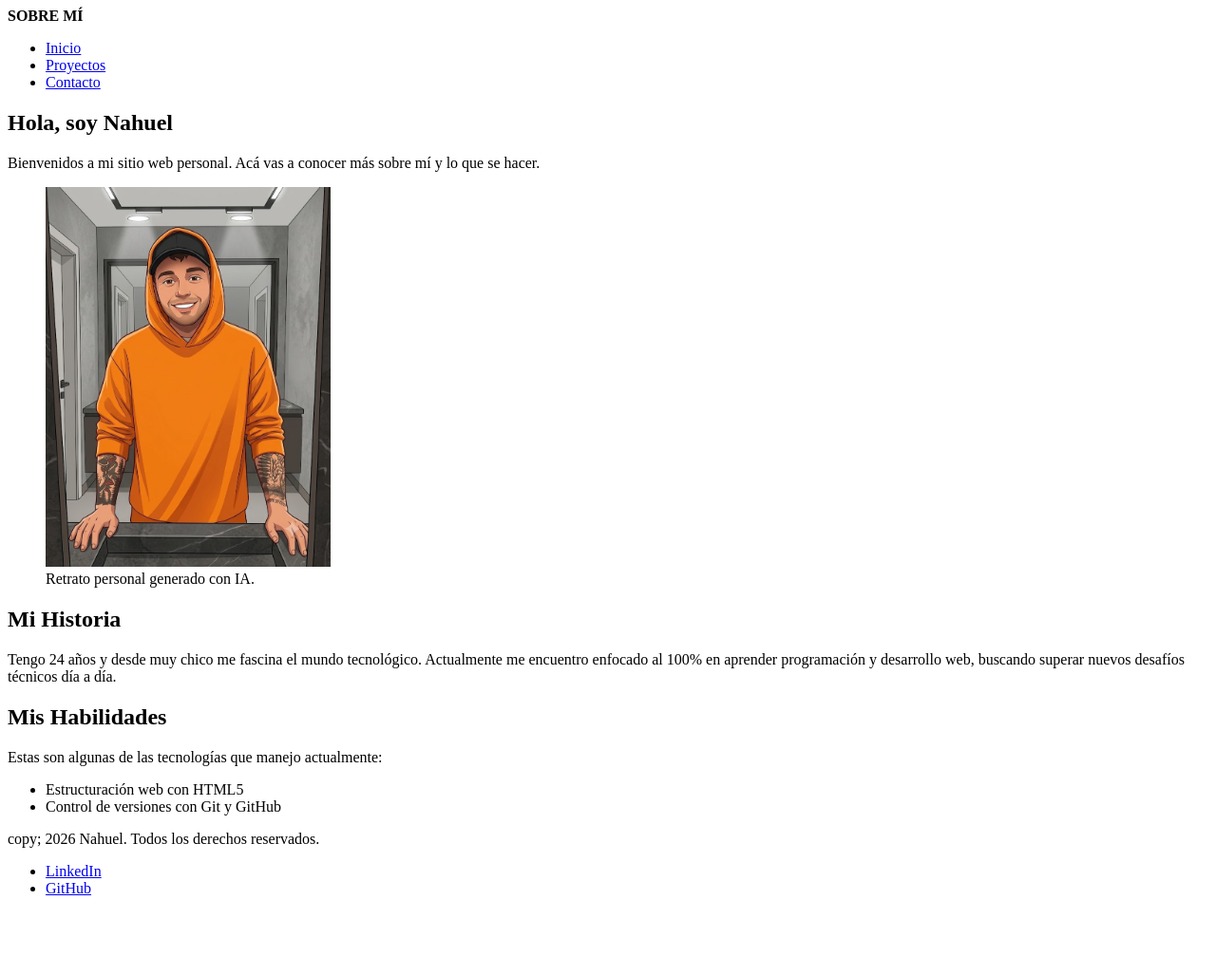
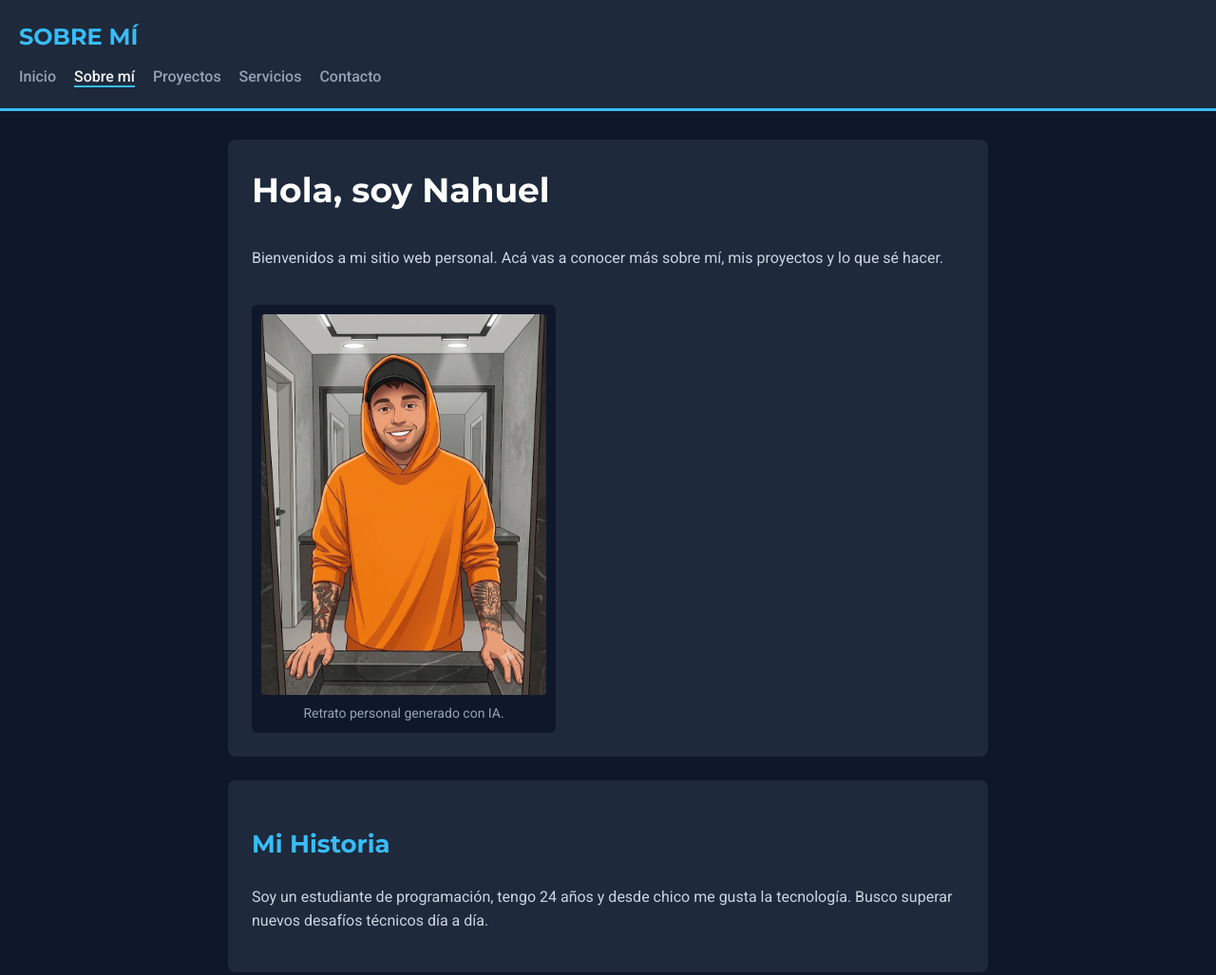
Before and after one commit to NahuelC3/Proyecto-html, a plain HTML site: page pages/sobre-mi.html in a window 1280 px wide. Shown: the top 1027 px of the page at 95% size. Before the commit the page ends 961 px from the top, so only its background shows below. Drawn offline with Linux system fonts and the light colour scheme.

```diff
--- a/pages/sobre-mi.html
+++ b/pages/sobre-mi.html
@@ -1,51 +1,56 @@
 <!DOCTYPE html>
-<html lang="es"> <head>
+<html lang="es">
+<head>
     <meta charset="UTF-8">
     <meta name="viewport" content="width=device-width, initial-scale=1.0">
     <title>Sobre Mí - Nahuel</title>
+    <link rel="stylesheet" href="../styles/styles.css">
+    <link rel="preconnect" href="https://fonts.googleapis.com">
+    <link rel="preconnect" href="https://fonts.gstatic.com" crossorigin>
+    <link href="https://fonts.googleapis.com/css2?family=Montserrat:wght@400;700&family=Roboto:wght@400;500&display=swap" rel="stylesheet">
 </head>
-<body> <header>
-        <strong>SOBRE MÍ</strong>
+<body class="body-site">
+
+    <header class="header-site">
+        <strong class="logo">SOBRE MÍ</strong>
         <nav>
-            <ul>
-                <li><a href="../index.html">Inicio</a></li>
-                <li><a href="proyectos.html">Proyectos</a></li>
-                <li><a href="contacto.html">Contacto</a></li>
+            <ul class="nav-list">
+                <li><a class="nav-link" href="../index.html">Inicio</a></li>
+                <li><a class="nav-link active" href="sobre-mi.html">Sobre mí</a></li>
+                <li><a class="nav-link" href="proyectos.html">Proyectos</a></li>
+                <li><a class="nav-link" href="servicios.html">Servicios</a></li>
+                <li><a class="nav-link" href="contacto.html">Contacto</a></li>
             </ul>
         </nav>
     </header>
 
-    <main>
-        <section>
-            <h1>Hola, soy Nahuel</h1>
-            <p>Bienvenidos a mi sitio web personal. Acá vas a conocer más sobre mí y lo que se hacer.</p>
-
-            <figure>
-                <img src="../images/mi_foto.jpg" alt="Imagen de Nahuel recreada con inteligencia artificial." width="300">
-                <figcaption>Retrato personal generado con IA.</figcaption>
+    <main class="main-content">
+        <section class="section-card">
+            <h1 class="main-title">Hola, soy Nahuel</h1>
+            <p class="text-p">Bienvenidos a mi sitio web personal. Acá vas a conocer más sobre mí, mis proyectos y lo que sé hacer.</p>
+            <figure class="image-container">
+                <img class="site-image" src="../images/mi_foto.jpg" alt="Imagen de Nahuel recreada con inteligencia artificial." width="300">
+                <figcaption class="image-caption">Retrato personal generado con IA.</figcaption>
             </figure>
         </section>
 
-        <section>
-            <h2>Mi Historia</h2>
-    <p>Tengo 24 años y desde muy chico me fascina el mundo tecnológico. Actualmente me encuentro enfocado al 100% en aprender programación y desarrollo web, buscando superar nuevos desafíos técnicos día a día.</p>
-</section>
-        </section> <section>
-            <h2>Mis Habilidades</h2>
-            <p>Estas son algunas de las tecnologías que manejo actualmente:</p>
-            <ul>
+        <section class="section-card">
+            <h2 class="sub-title">Mi Historia</h2>
+            <p class="text-p">Soy un estudiante de programación, tengo 24 años y desde chico me gusta la tecnología. Busco superar nuevos desafíos técnicos día a día.</p>
+        </section>
+
+        <section class="section-card">
+            <h2 class="sub-title">Mis Habilidades</h2>
+            <ul class="skills-list">
                 <li>Estructuración web con HTML5</li>
                 <li>Control de versiones con Git y GitHub</li>
             </ul>
         </section>
     </main>
 
-    <footer>
+    <footer class="footer-site">
         <p>copy; 2026 Nahuel. Todos los derechos reservados.</p>
-        <ul>
-            <li><a href="https://linkedin.com" target="_blank">LinkedIn</a></li>
-            <li><a href="https://github.com" target="_blank">GitHub</a></li>
-        </ul>
     </footer>
 
-</body> </html>
+</body>
+</html>
--- /dev/null
+++ b/styles/styles.css
@@ -0,0 +1,157 @@
+/* ==========================================
+   CONFIGURACIÓN GENERAL Y TIPOGRAFÍA (Google Fonts)
+   ========================================== */
+.body-site {
+    background-color: #0f172a; /* Fondo oscuro primario (Slate) */
+    color: #f1f5f9;            /* Texto gris muy claro para alto contraste */
+    font-family: 'Roboto', sans-serif; /* Tipografía base con fallback genérico */
+    margin: 0;
+    padding: 0;
+    line-height: 1.6;
+}
+
+/* ==========================================
+   CABECERA Y NAVEGACIÓN (Header)
+   ========================================== */
+.header-site {
+    background-color: #1e293b; /* Fondo secundario más claro */
+    padding: 20px;
+    border-bottom: 3px solid #38bdf8; /* Línea de acento Celeste */
+}
+
+.logo {
+    font-family: 'Montserrat', sans-serif;
+    font-size: 24px;
+    color: #38bdf8; /* Color de acento */
+    display: block;
+    margin-bottom: 10px;
+}
+
+.nav-list {
+    list-style: none;
+    padding: 0;
+    margin: 0;
+}
+
+.nav-list li {
+    display: inline-block;
+    margin-right: 15px;
+}
+
+.nav-link {
+    color: #94a3b8;
+    text-decoration: none;
+    font-weight: 500;
+}
+
+/* Estado activo y efecto hover */
+.nav-link:hover, .nav-link.active {
+    color: #f1f5f9;
+    border-bottom: 2px solid #38bdf8;
+}
+
+/* ==========================================
+   CONTENIDO PRINCIPAL Y JERARQUÍAS (Main)
+   ========================================== */
+.main-content {
+    padding: 30px 20px;
+    max-width: 800px;
+    margin: 0 auto; /* Centra el contenido en pantallas grandes */
+}
+
+.section-card {
+    background-color: #1e293b; /* Tarjetas de contenido */
+    padding: 25px;
+    margin-bottom: 25px;
+    border-radius: 8px;
+}
+
+/* Jerarquía de títulos clara y pesada */
+.main-title {
+    font-family: 'Montserrat', sans-serif;
+    font-size: 36px;
+    font-weight: 700;
+    color: #ffffff;
+    margin-top: 0;
+}
+
+.sub-title {
+    font-family: 'Montserrat', sans-serif;
+    font-size: 26px;
+    font-weight: 700;
+    color: #38bdf8;
+}
+
+.text-p {
+    font-size: 16px;
+    color: #cbd5e1;
+}
+
+/* Listas estilizadas */
+.skills-list, .contact-details {
+    padding-left: 20px;
+    color: #cbd5e1;
+}
+
+.skills-list li {
+    margin-bottom: 8px;
+}
+
+.contact-link {
+    color: #38bdf8;
+    text-decoration: none;
+}
+
+.contact-link:hover {
+    text-decoration: underline;
+}
+
+/* ==========================================
+   IMÁGENES Y BLOQUES DE SERVICIOS
+   ========================================== */
+.image-container {
+    margin: 20px 0 0 0;
+    padding: 10px;
+    background-color: #0f172a;
+    border-radius: 6px;
+    display: inline-block;
+}
+
+.site-image {
+    display: block;
+    border-radius: 4px;
+    max-width: 100%;
+    height: auto;
+}
+
+.image-caption {
+    font-size: 14px;
+    color: #94a3b8;
+    margin-top: 8px;
+    text-align: center;
+}
+
+.service-box {
+    background-color: #0f172a;
+    padding: 15px;
+    margin-top: 15px;
+    border-left: 4px solid #38bdf8;
+    border-radius: 0 6px 6px 0;
+}
+
+.service-title {
+    margin-top: 0;
+    color: #ffffff;
+}
+
+/* ==========================================
+   PIE DE PÁGINA (Footer)
+   ========================================== */
+.footer-site {
+    background-color: #0f172a;
+    text-align: center;
+    padding: 20px;
+    color: #64748b;
+    font-size: 14px;
+    border-top: 1px solid #1e293b;
+}
```
Also changed, not shown: pages/contacto.html (+25 -23 lines), pages/proyectos.html (+26 -20 lines), pages/servicios.html (added, +58 -0 lines).
